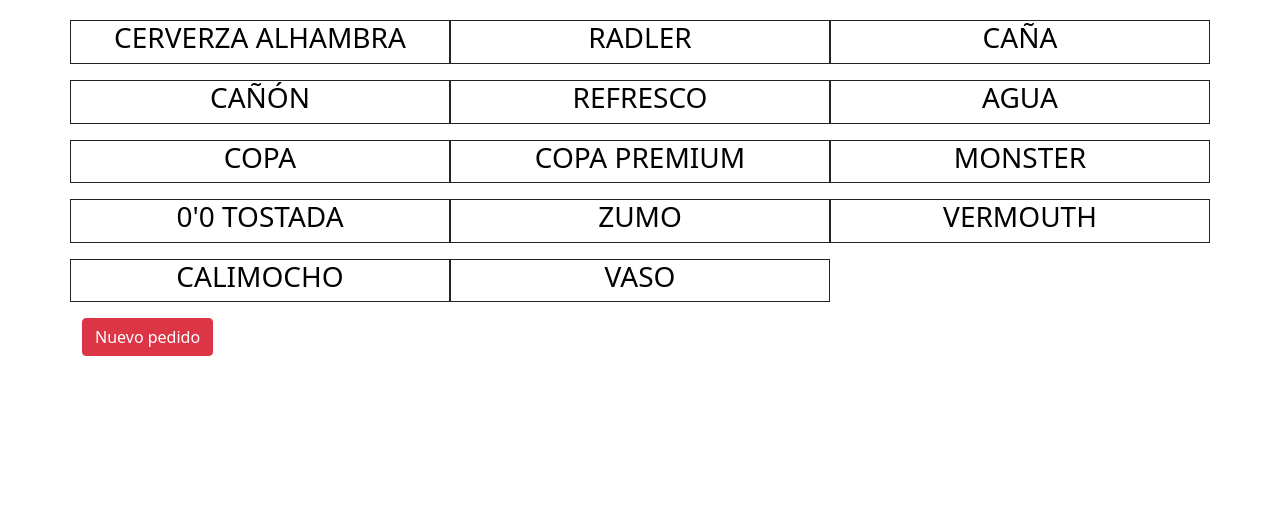
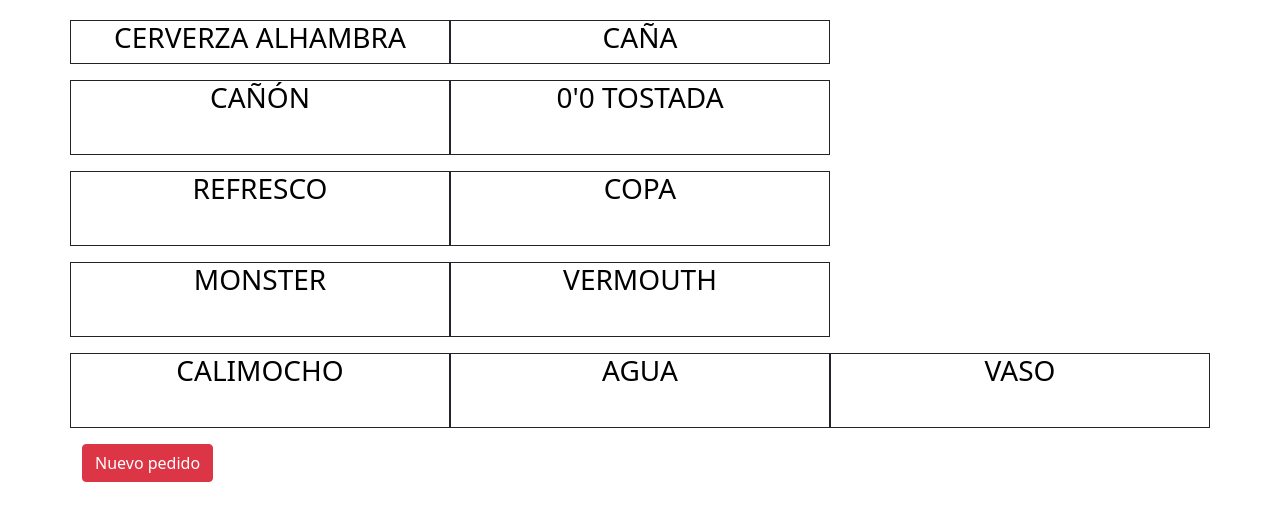
Before and after one commit to jrajadorojasdeveloper/hallowindie, a plain HTML site: page index.html in a window 1280 px wide. Shown: the part 192-712 px from the top of the page. Drawn offline with nearby package versions, Linux system fonts and the light colour scheme.

Commit message:
Se quitan varias bebidas + redimensionar cards

```diff
--- a/index.html
+++ b/index.html
@@ -37,49 +37,49 @@
       <div id="crear_alhambra" class="col themed-grid-col text-uppercase border border-dark"  onclick="sumar(4);">
         <h3 style="text-align: center;color: black;">Cerverza Alhambra</h3>
       </div>
-      <div id="crear_radler" class="col themed-grid-col text-uppercase border border-dark" onclick="sumar(3);">
+      <!-- <div id="crear_radler" class="col themed-grid-col text-uppercase border border-dark" onclick="sumar(3);">
         <h3 style="text-align: center;color: black;">Radler</h3>
-      </div>
+      </div> -->
       <div id="crear_cania" class="col themed-grid-col text-uppercase border border-dark" onclick="sumar(3);">
         <h3 style="text-align: center;color: black;">Caña</h3>
       </div>
     </div>
-    <div class="row row-cols-md-3 mb-3">
+    <div class="row row-cols-md-3 mb-3" style="height: 75px;">
       <div id="crear_canion" class="col themed-grid-col text-uppercase border border-dark" onclick="sumar(5);">
         <h3 style="text-align: center;color: black;">Cañón</h3>
       </div>
+      <div id="crear_cerv_tostada" class="col themed-grid-col text-uppercase border border-dark" onclick="sumar(3);">
+        <h3 style="text-align: center;color: black;">0'0 Tostada</h3>
+      </div>
+    </div>
+    <div class="row row-cols-md-3 mb-3" style="height: 75px;">
       <div id="crear_refresco" class="col themed-grid-col text-uppercase border border-dark" onclick="sumar(3);">
         <h3 style="text-align: center;color: black;">Refresco</h3>
       </div>
-      <div id="crear_agua" class="col themed-grid-col text-uppercase border border-dark" onclick="sumar(2);">
-        <h3 style="text-align: center;color: black;">Agua</h3>
-      </div>
-    </div>
-    <div class="row row-cols-md-3 mb-3">
       <div id="crear_copa" class="col themed-grid-col text-uppercase border border-dark" onclick="sumar(7);">
         <h3 style="text-align: center;color: black;">Copa</h3>
       </div>
-      <div id="crear_copa_premium" class="col themed-grid-col text-uppercase border border-dark" onclick="sumar(8);">
+      <!-- <div id="crear_copa_premium" class="col themed-grid-col text-uppercase border border-dark" onclick="sumar(8);">
         <h3 style="text-align: center;color: black;">Copa Premium</h3>
-      </div>
+      </div> -->
+    </div>
+    <div class="row row-cols-md-3 mb-3" style="height: 75px;">
+      <!-- <div id="crear_zumo" class="col themed-grid-col text-uppercase border border-dark" onclick="sumar(2);">
+        <h3 style="text-align: center;color: black;">Zumo</h3>
+      </div> -->
       <div id="crear_monster" class="col themed-grid-col text-uppercase border border-dark" onclick="sumar(4);">
         <h3 style="text-align: center;color: black;">Monster</h3>
-      </div>
-    </div>
-    <div class="row row-cols-md-3 mb-3">
-      <div id="crear_cerv_tostada" class="col themed-grid-col text-uppercase border border-dark" onclick="sumar(3);">
-        <h3 style="text-align: center;color: black;">0'0 Tostada</h3>
-      </div>
-      <div id="crear_zumo" class="col themed-grid-col text-uppercase border border-dark" onclick="sumar(2);">
-        <h3 style="text-align: center;color: black;">Zumo</h3>
       </div>
       <div id="crear_vermouth" class="col themed-grid-col text-uppercase border border-dark" onclick="sumar(3);">
         <h3 style="text-align: center;color: black;">Vermouth</h3>
       </div>
     </div>
-    <div class="row row-cols-md-3 mb-3">
+    <div class="row row-cols-md-3 mb-3" style="height: 75px;">
       <div id="crear_calimocho" class="col themed-grid-col text-uppercase border border-dark" onclick="sumar(4);">
         <h3 style="text-align: center;color: black;">Calimocho</h3>
+      </div>
+      <div id="crear_agua" class="col themed-grid-col text-uppercase border border-dark" onclick="sumar(2);">
+        <h3 style="text-align: center;color: black;">Agua</h3>
       </div>
       <div id="crear_vaso" class="col themed-grid-col text-uppercase border border-dark" onclick="sumar(1);">
         <h3 style="text-align: center;color: black;">Vaso</h3>
```
